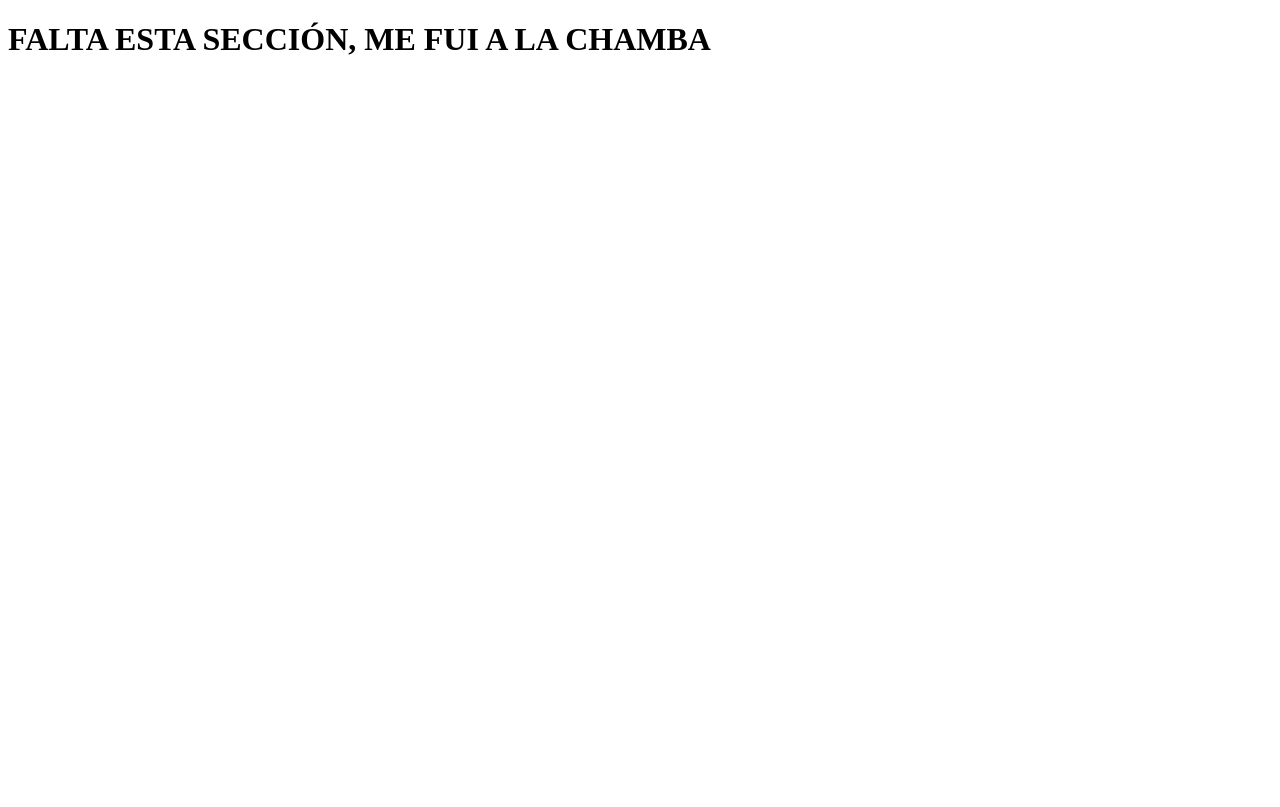
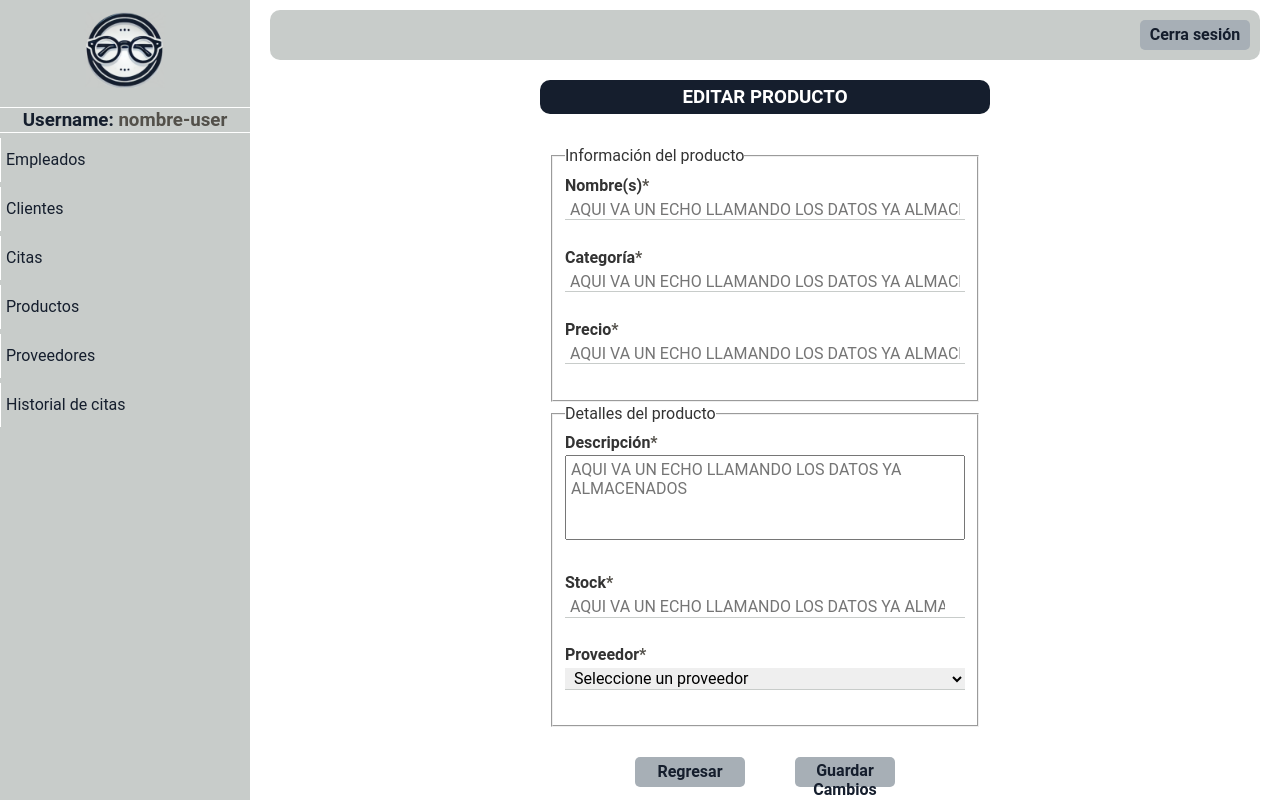
Before and after one commit to EmiiEu4n/Optica_VistaClara, a PHP site: page /paginas/editar_producto.php in a window 1280 px wide. Before the commit the page ends 55 px from the top, so only its background shows below. Run offline with PHP 8.4, Linux system fonts and the light colour scheme.

Commit message:
Editar_Producto

```diff
--- a/paginas/editar_producto.php
+++ b/paginas/editar_producto.php
@@ -1,11 +1,68 @@
 <!DOCTYPE html>
-<html lang="en">
+<html lang="es">
+
 <head>
     <meta charset="UTF-8">
     <meta name="viewport" content="width=device-width, initial-scale=1.0">
-    <title>Document</title>
+    <title>Registrar producto</title>
 </head>
+
 <body>
-    <h1>FALTA ESTA SECCIÓN, ME FUI A LA CHAMBA</h1>
+    <?php include "menu_panel.php"; ?>
+    <!-- Manteniendo el menú si es necesario -->
+    <div class="nuevo-usuario main-content">
+        <div class="titulo">
+            <h3>EDITAR PRODUCTO</h3>
+        </div>
+        <div class="content-info">
+            <div class="content-registrar formulario">
+                <form action="#" method="post">
+                    <fieldset>
+                        <legend>Información del producto</legend>
+                        <!-- Nombre -->
+                        <label for="">Nombre(s)<span>*</span></label><br>
+                        <input required name="nombres" type="text" placeholder="AQUI VA UN ECHO LLAMANDO LOS DATOS YA ALMACENADOS"><br><br>
+
+                        <!-- Categoría -->
+                        <label for="">Categoría<span>*</span></label><br>
+                        <input required name="categoria" type="text" placeholder="AQUI VA UN ECHO LLAMANDO LOS DATOS YA ALMACENADOS"><br><br>
+
+                        <!-- Precio -->
+                        <label for="">Precio<span>*</span></label><br>
+                        <input required name="precio" type="text" placeholder="AQUI VA UN ECHO LLAMANDO LOS DATOS YA ALMACENADOS"><br><br>
+                    </fieldset>
+
+                    <fieldset>
+                        <legend>Detalles del producto</legend>
+                        <!-- Descripción -->
+                        <label for="">Descripción<span>*</span></label><br>
+                        <textarea name="descripcion" rows="3" placeholder="AQUI VA UN ECHO LLAMANDO LOS DATOS YA ALMACENADOS"></textarea><br><br>
+
+                        <!-- Stock (solo permite números) -->
+                        <label for="stock">Stock<span>*</span></label><br>
+                        <input required name="stock" type="number" min="0" placeholder="AQUI VA UN ECHO LLAMANDO LOS DATOS YA ALMACENADOS"><br><br>
+
+                        <!-- Proveedor (ahora como select) -->
+                        <label for="proveedor">Proveedor<span>*</span></label><br>
+                        <select required name="proveedor" id="proveedor">
+                            <option value="">Seleccione un proveedor</option>
+                            <option value="proveedor1">Proveedor 1</option>
+                            <option value="proveedor2">Proveedor 2</option>
+                            <option value="proveedor3">Proveedor 3</option>
+                        </select><br><br>
+                    </fieldset>
+
+                    <!-- Botones -->
+                    <div class="opciones-btn opciones-btn-registrar">
+                        <div class="btn">
+                            <a href="./mostrar_productos.php">Regresar</a>
+                        </div>
+                        <button class="btn-form" type="submit">Guardar Cambios</button>
+                    </div>
+                </form>
+            </div>
+        </div>
+    </div>
 </body>
+
 </html>
```
